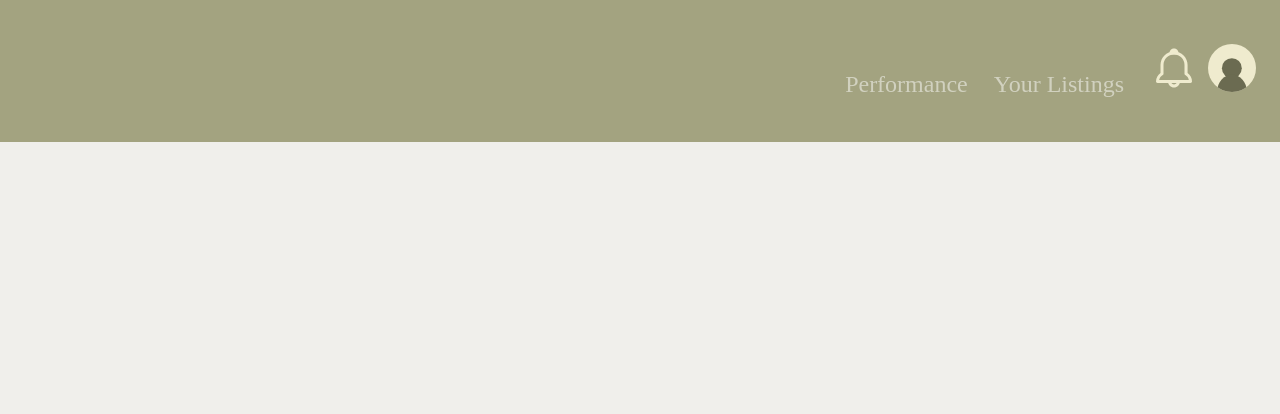
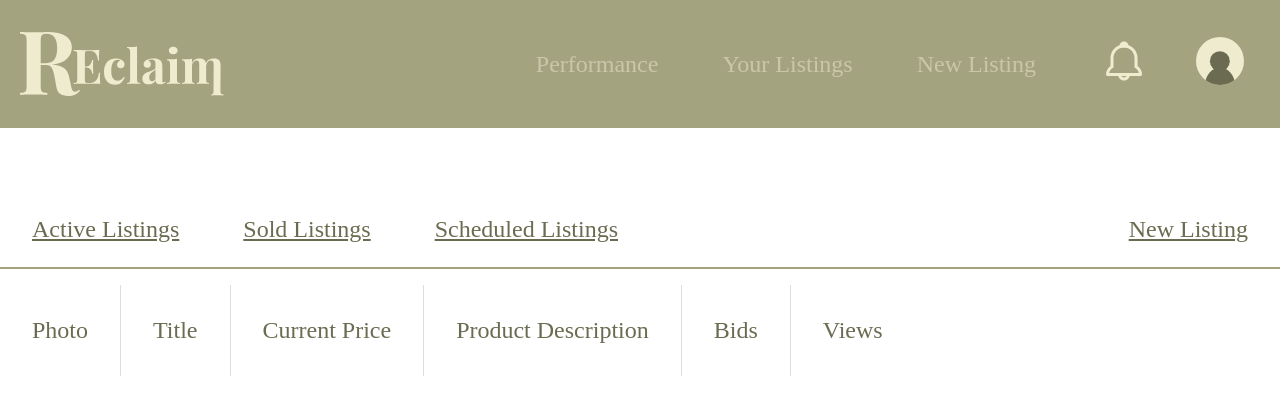
Before and after one commit to 1eecassidy/HackMIT21, a plain HTML site: page seller-listings/index.html in a window 1280 px wide. Drawn offline with Linux system fonts and the light colour scheme.

Commit message:
seller listings wip

```diff
--- a/seller-listings/index.html
+++ b/seller-listings/index.html
@@ -3,13 +3,13 @@
   <head>
     <title>Listings</title>
     <link rel="stylesheet" href="styles.css" />
-    <link rel="stylesheet" href="../css/styles.css" />
   </head>
   <header class="seller-nav">
     <ul>
-      <li><a href="#Dashboard">Performance</a></li>
+      <img src="../Hackmit21-assets/logo.svg" class="logo" alt="logo" />
+      <li><a href="../seller-dashboard/">Performance</a></li>
       <li><a href="../seller-listings">Your Listings</a></li>
-      <!-- <li><a href="#aboutus">New Listing</a></li> -->
+      <li><a href="">New Listing</a></li>
       <li class="icon">
         <img src="../Hackmit21-assets/notification.svg" alt="notification" />
       </li>
@@ -18,5 +18,24 @@
       </li>
     </ul>
   </header>
+  <ul class="listing-types">
+    <li>Active Listings</li>
+    <li>Sold Listings</li>
+    <li>Scheduled Listings</li>
+    <li>New Listing</li>
+  </ul>
+  <div class="line"></div>
+  <table class="listing-cats">
+    <thead>
+      <tr>
+        <th>Photo</th>
+        <th>Title</th>
+        <th>Current Price</th>
+        <th>Product Description</th>
+        <th>Bids</th>
+        <th>Views</th>
+      </tr>
+    </thead>
+  </table>
   <body></body>
 </html>
--- a/seller-listings/styles.css
+++ b/seller-listings/styles.css
@@ -12,6 +12,8 @@ body {
 }
 .seller-nav a {
   transition: opacity 0.3s;
+  color: #efebce;
+  text-decoration: none;
 }
 .seller-nav:hover a {
   opacity: 0.5;
@@ -19,11 +21,78 @@ body {
 .seller-nav a:hover {
   opacity: 1;
 }
+.seller-nav ul {
+  padding: 0;
+  margin: 0;
+  display: flex;
+  align-items: center;
+}
 .seller-nav {
   background-color: #a3a380;
-  padding: 20px;
+  padding: 5px 20px;
   box-sizing: border-box;
   justify-content: center;
   align-items: center;
   margin-bottom: 40px;
 }
+.logo {
+  margin-right: auto;
+}
+
+.seller-nav li {
+  list-style: none;
+  font-size: 24px;
+  padding: 32px;
+}
+
+.listing-types {
+  display: flex;
+  align-items: center;
+  font-size: 24px;
+  padding: 0;
+  padding-top: 16px;
+  list-style: none;
+  color: #6b6b51;
+  text-decoration: underline;
+}
+.listing-types li {
+  padding: 32px 32px 0;
+}
+.listing-types li:last-child {
+  margin-left: auto;
+}
+.line {
+  height: 2px;
+  background-color: #a3a380;
+}
+
+.listing-cats {
+  display: flex;
+  align-items: center;
+  font-size: 24px;
+  padding: 0;
+  padding-top: 16px;
+  list-style: none;
+  color: #6b6b51;
+}
+
+.listing-cats {
+  border-collapse: collapse;
+  width: 100vwgi;
+  table-layout: fixed;
+}
+
+td,
+th {
+  text-align: left;
+  padding: 32px;
+  font-weight: 400;
+}
+td:not(:first-child),
+th:not(:first-child) {
+  border-left: 1px solid #dddddd;
+}
+
+tr:nth-child(even) {
+  background-color: #dddddd;
+}
```
Also changed, not shown: Hackmit21-assets/logo.svg (added).
